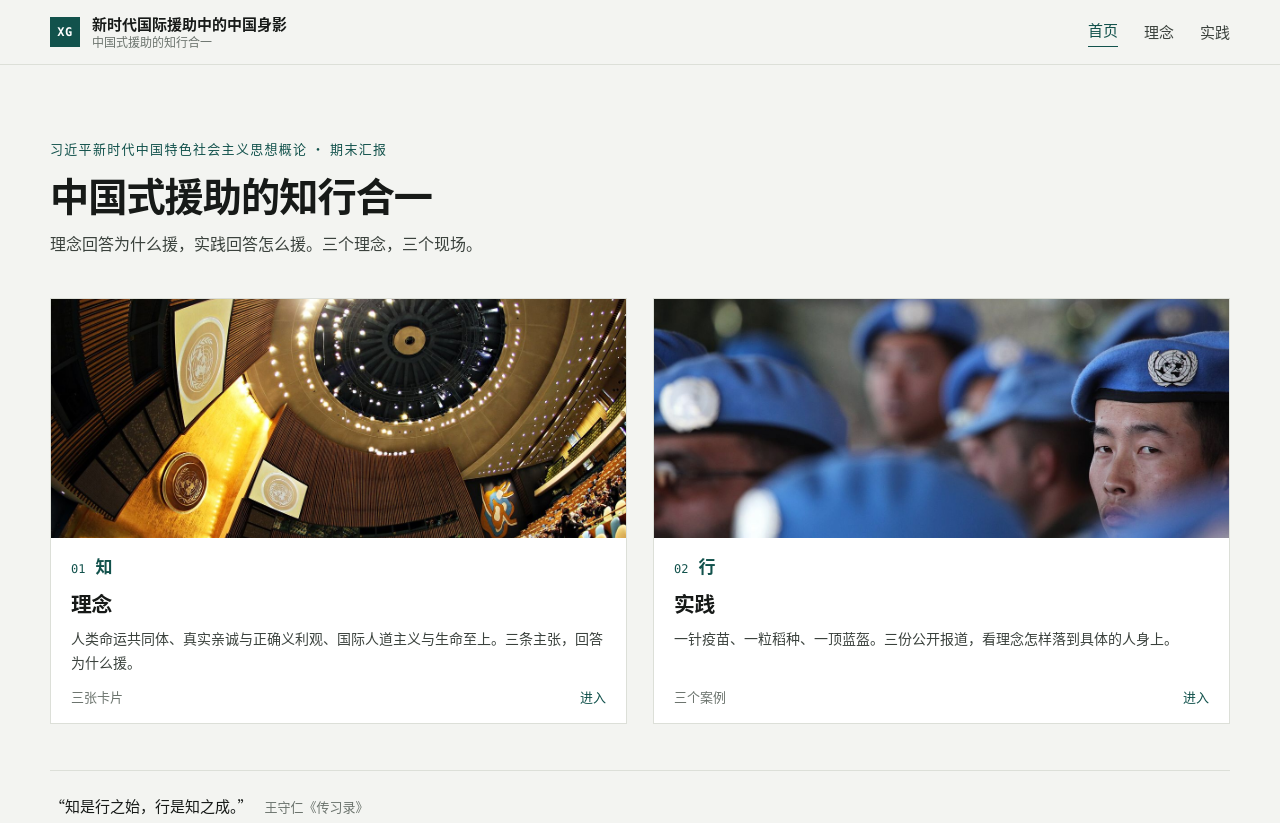
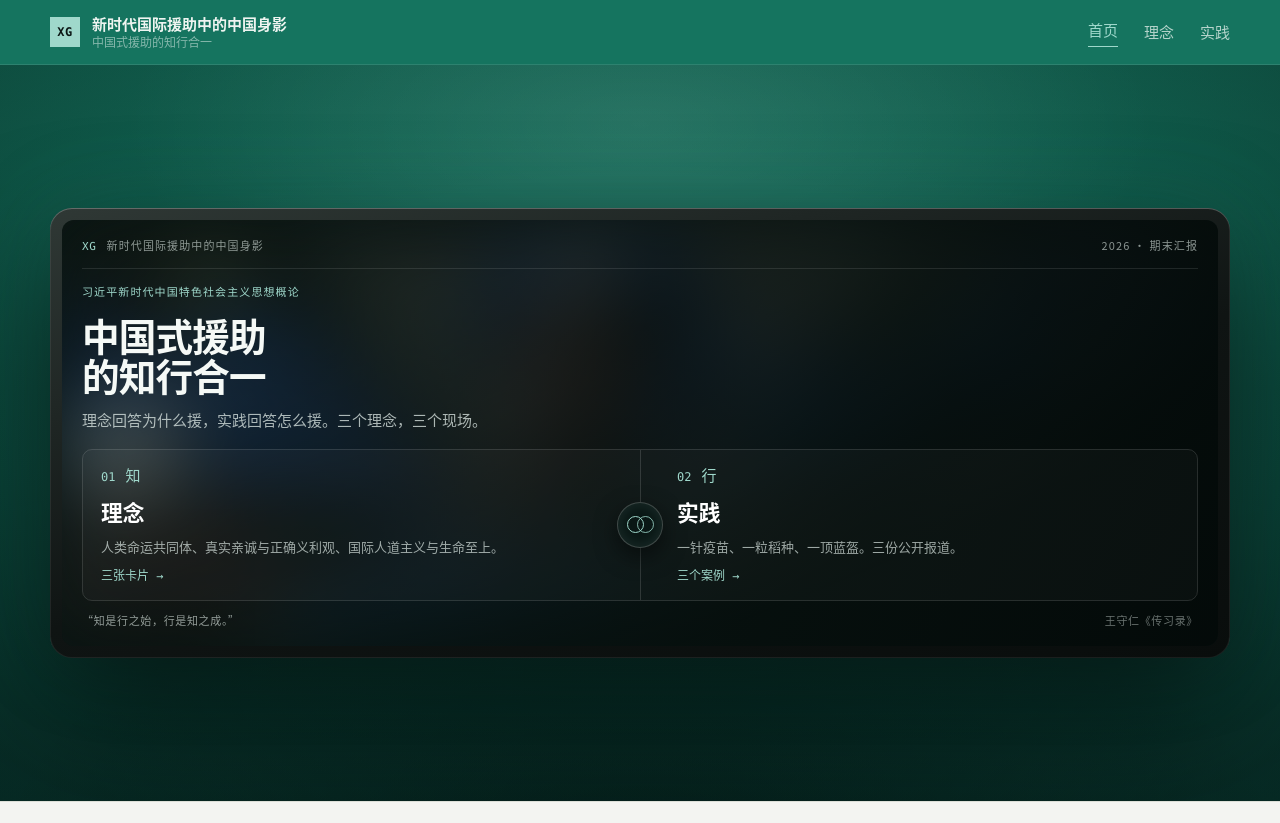
Before and after one commit to Nekobenzene/XGpre, a plain HTML site: page index.html in a window 1280 px wide. Shown: the top 823 px of the page. Drawn offline with Linux system fonts and the light colour scheme.

Commit message:
首页改版：暗场画框封面，知行扣合
参考画框式封面：深青场上一块暗色边框，屏幕内以模糊影像打底、青绿光过渡到黑。文案改为屏幕内的器件感排布：顶部状态条、主标题、底部两张卡。

理念与实践不再是并排两个入口，而是同一块面板的两半，接缝处用一个双环搭扣扣住，悬停时两环轻微相对转动，取「手握手」的意象。

只在首页生效：body[data-view=home] 时导航并入暗场，进入理念或实践页恢复浅色。其余结构与文案未改。

```diff
--- a/index.html
+++ b/index.html
@@ -80,43 +80,130 @@
     .nav-links a[aria-current="page"] { color: var(--accent); }
     .nav-links a[aria-current="page"]::after { content: ""; display: block; height: 1px; background: var(--accent); margin-top: 2px; }
 
-    /* 首页 */
-    .hero { padding-block: clamp(28px, 3.4vw, 46px) clamp(22px, 2.6vw, 32px); }
-    .eyebrow { margin: 0 0 12px; font-size: .8125rem; letter-spacing: .1em; color: var(--accent); }
-    .hero h1 { font-size: clamp(1.95rem, 4vw, 2.95rem); line-height: 1.14; letter-spacing: -.025em; }
-    .hero .lede { margin-top: 12px; max-width: 32em; font-size: 1.0313rem; line-height: 1.8; }
-    .doors { display: grid; grid-template-columns: 1fr 1fr; gap: clamp(16px, 2.2vw, 26px); margin-top: clamp(20px, 2.6vw, 30px); }
+    /* 首页：暗场封面 + 画框 */
+    .cover {
+      position: relative; overflow: hidden;
+      background: linear-gradient(180deg, #15745f 0%, #0e5446 44%, #0a3f36 100%);
+      min-height: calc(100dvh - 64px);
+      display: flex; align-items: center;
+      padding-block: clamp(14px, 2.6vw, 40px);
+    }
+    .cover::before {
+      content: ""; position: absolute; inset: 0; z-index: 0;
+      background:
+        radial-gradient(58% 46% at 50% 8%, rgba(255, 255, 255, .1), transparent 70%),
+        radial-gradient(70% 58% at 50% 108%, rgba(2, 10, 9, .5), transparent 72%);
+    }
+    .cover::after {
+      content: ""; position: absolute; inset: 0; z-index: 0;
+      background: radial-gradient(76% 66% at 50% 44%, transparent 44%, rgba(2, 10, 9, .4) 100%);
+    }
+    .cover > .wrap { position: relative; z-index: 1; }
+    .stage {
+      padding: 12px; border-radius: 22px;
+      background: linear-gradient(165deg, #2f3835, #0f1413 55%, #090d0c);
+      box-shadow:
+        0 50px 120px rgba(0, 0, 0, .62),
+        0 0 90px rgba(26, 122, 106, .18),
+        inset 0 1px 0 rgba(255, 255, 255, .2),
+        inset 0 0 0 1px rgba(255, 255, 255, .07);
+    }
+    .screen { position: relative; overflow: hidden; border-radius: 12px; background: #0a1513; isolation: isolate; }
+    .screen-wash {
+      position: absolute; inset: 0; z-index: 0;
+      background: url(assets/case-peace-1.jpg) center 34% / cover;
+      filter: blur(38px) saturate(1.25) brightness(.85);
+      opacity: .62;
+      -webkit-mask-image: linear-gradient(158deg, #000 0%, rgba(0, 0, 0, .6) 42%, transparent 76%);
+      mask-image: linear-gradient(158deg, #000 0%, rgba(0, 0, 0, .6) 42%, transparent 76%);
+    }
+    .screen::after {
+      content: ""; position: absolute; inset: 0; z-index: 0;
+      background: linear-gradient(118deg, rgba(6, 24, 21, .18) 0%, rgba(5, 14, 12, .62) 55%, rgba(3, 9, 8, .92) 100%);
+    }
+    .screen-in {
+      position: relative; z-index: 1;
+      padding: clamp(16px, 2.4vw, 32px);
+      min-height: clamp(400px, 54vh, 540px);
+      display: flex; flex-direction: column;
+    }
+    .screen-bar {
+      display: flex; align-items: center; justify-content: space-between; gap: 12px 20px; flex-wrap: wrap;
+      padding-bottom: clamp(14px, 2.2vw, 26px);
+      border-bottom: 1px solid rgba(255, 255, 255, .1);
+      font-size: .6875rem; letter-spacing: .1em; color: rgba(226, 238, 233, .6);
+    }
+    .screen-bar .sb-left { display: flex; align-items: baseline; gap: 10px; }
+    .screen-bar .sb-mark { font-family: var(--mono); color: #9fd8cb; letter-spacing: .06em; }
+    .screen-head { padding-block: clamp(18px, 3vw, 34px) clamp(16px, 2.4vw, 28px); }
+    .screen-head .kicker { font-size: .75rem; letter-spacing: .1em; color: #9fd8cb; }
+    .screen-head h1 {
+      margin-top: 12px;
+      color: #f5f9f6;
+      font-size: clamp(1.95rem, 4vw, 3.05rem);
+      line-height: 1.08; letter-spacing: -.022em;
+    }
+    .screen-head .lede { margin-top: 14px; color: rgba(226, 238, 233, .74); font-size: 1rem; line-height: 1.8; }
+
+    .doors {
+      position: relative; margin-top: auto;
+      display: grid; grid-template-columns: 1fr 1fr;
+      border: 1px solid rgba(255, 255, 255, .14);
+      border-radius: 10px; overflow: hidden;
+    }
     .door {
-      display: flex; flex-direction: column; background: var(--surface);
-      border: 1px solid var(--line); color: inherit;
-      transition: border-color .2s ease, box-shadow .2s ease;
+      display: block; padding: clamp(15px, 1.9vw, 21px) clamp(17px, 2.1vw, 25px);
+      background: rgba(255, 255, 255, .025); color: #e9f1ec;
+      transition: background-color .22s ease;
     }
-    .door:hover { border-color: var(--ink); text-decoration: none; }
-    .door:focus-visible { outline-offset: 2px; }
-    .door figure { margin: 0; aspect-ratio: 2 / 1; overflow: hidden; background: #e7e9e3; }
-    .door figure img { width: 100%; height: 100%; object-fit: cover; transition: transform .6s cubic-bezier(.16,1,.3,1); }
-    .door:hover figure img { transform: scale(1.03); }
-    .door-body { padding: 16px 22px 18px; display: flex; flex-direction: column; flex: 1; }
-    .door-tag { display: flex; align-items: baseline; gap: 10px; margin-bottom: 4px; }
-    .door-tag .n { font-family: var(--mono); font-size: .75rem; color: var(--accent); }
-    .door-tag .k { font-size: 1.0625rem; font-weight: 600; color: var(--accent); letter-spacing: .16em; }
-    .door h2 { font-size: clamp(1.3rem, 1.8vw, 1.55rem); }
-    .door .desc { margin-top: 5px; font-size: .9rem; line-height: 1.78; }
-    .door-foot {
-      margin-top: auto; padding-top: 12px; display: flex; align-items: center; justify-content: space-between;
-      font-size: .8125rem; color: var(--muted);
+    .door:hover { background: rgba(255, 255, 255, .08); text-decoration: none; }
+    .door + .door { border-left: 1px solid rgba(255, 255, 255, .14); }
+    .door-top { display: flex; align-items: baseline; gap: 10px; }
+    .door-n { font-family: var(--mono); font-size: .75rem; color: #9fd8cb; }
+    .door-k { font-size: .9375rem; letter-spacing: .2em; color: #9fd8cb; }
+    .door h2 { margin-top: 4px; color: #fff; font-size: clamp(1.15rem, 1.7vw, 1.4rem); letter-spacing: 0; }
+    .door p { margin-top: 5px; color: rgba(226, 238, 233, .68); font-size: .8438rem; line-height: 1.7; max-width: 32em; }
+    .door-go { display: inline-block; margin-top: 10px; font-size: .75rem; color: #9fd8cb; }
+    .door-go::after { content: " →"; font-family: var(--mono); }
+    .clasp {
+      position: absolute; left: 50%; top: 50%; transform: translate(-50%, -50%);
+      width: 46px; height: 46px; border-radius: 50%;
+      background: #0a1715; border: 1px solid rgba(255, 255, 255, .22);
+      box-shadow: 0 8px 22px rgba(0, 0, 0, .5), inset 0 0 14px rgba(159, 216, 203, .12);
+      display: grid; place-items: center;
     }
-    .door-foot .go { color: var(--accent); font-weight: 500; }
-    .door:hover .door-foot .go { text-decoration: underline; text-underline-offset: 3px; }
-    .epigraph {
-      margin: clamp(30px, 4vw, 46px) 0 0; padding-top: 22px; border-top: 1px solid var(--line);
-      font-size: .9375rem; color: var(--muted); display: flex; flex-wrap: wrap; gap: 4px 12px; align-items: baseline;
+    .clasp i {
+      position: absolute; width: 17px; height: 17px;
+      border: 1.5px solid #9fd8cb; border-radius: 50%;
+      transition: transform .35s cubic-bezier(.16, 1, .3, 1);
     }
-    .epigraph q { color: var(--ink); font-style: normal; }
-    .epigraph span { font-size: .8125rem; }
+    .clasp i:first-child { transform: translateX(-5px); }
+    .clasp i:last-child { transform: translateX(5px); opacity: .82; }
+    .doors:hover .clasp i:first-child { transform: translateX(-6px) rotate(-16deg); }
+    .doors:hover .clasp i:last-child { transform: translateX(6px) rotate(16deg); }
+    @media (min-width: 1025px) {
+      .door:first-child { padding-right: 36px; }
+      .door + .door { padding-left: 36px; }
+    }
+    .screen-foot {
+      margin-top: 14px; display: flex; justify-content: space-between; gap: 8px 20px; flex-wrap: wrap;
+      font-size: .6875rem; letter-spacing: .06em; color: rgba(226, 238, 233, .45);
+    }
+    .screen-foot q { font-style: normal; color: rgba(226, 238, 233, .62); }
+
+    /* 首页时导航并入暗场 */
+    body[data-view="home"] .nav { background: #15745f; border-bottom-color: rgba(255, 255, 255, .1); }
+    body[data-view="home"] .brand { color: #eef4f0; }
+    body[data-view="home"] .brand-mark { background: #9fd8cb; color: #0b1614; }
+    body[data-view="home"] .brand-text em { color: rgba(226, 238, 233, .55); }
+    body[data-view="home"] .nav-links a { color: rgba(226, 238, 233, .78); }
+    body[data-view="home"] .nav-links a:hover { color: #fff; }
+    body[data-view="home"] .nav-links a[aria-current="page"] { color: #9fd8cb; }
+    body[data-view="home"] .nav-links a[aria-current="page"]::after { background: #9fd8cb; }
 
     /* 视图通用 */
     .view { padding-block: clamp(30px, 4vw, 48px) clamp(48px, 6vw, 80px); }
+    .view-cover { padding-block: 0; }
     .back {
       display: inline-flex; align-items: center; gap: 8px;
       font-size: .875rem; color: var(--muted); margin-bottom: clamp(22px, 3vw, 34px);
@@ -211,20 +298,24 @@
 
     /* 投影常见 1366x768：压缩首屏，保证两张卡完整露出 */
     @media (min-width: 861px) and (max-height: 820px) {
-      .hero { padding-block: 24px 22px; }
-      .hero h1 { font-size: clamp(1.75rem, 3.3vw, 2.45rem); }
-      .hero .lede { font-size: 1rem; }
-      .doors { margin-top: 18px; }
-      .door figure { aspect-ratio: 2.4 / 1; }
-      .door-body { padding: 13px 20px 15px; }
-      .door h2 { font-size: 1.3rem; }
-      .door .desc { font-size: .875rem; line-height: 1.7; }
-      .door-foot { padding-top: 10px; }
+      .cover { min-height: calc(100dvh - 64px); padding-block: 12px; }
+      .screen-in { min-height: 0; padding: 16px 20px; }
+      .screen-bar { padding-bottom: 12px; }
+      .screen-head { padding-block: 14px 16px; }
+      .screen-head h1 { font-size: clamp(1.7rem, 3vw, 2.35rem); }
+      .screen-head .lede { margin-top: 10px; font-size: .9375rem; }
+      .screen-head .kicker { font-size: .6875rem; }
+      .door { padding: 12px 18px; }
+      .door p { font-size: .8125rem; }
+      .door-go { margin-top: 6px; }
+      .screen-foot { margin-top: 10px; }
     }
 
     @media (max-width: 1024px) {
       .doors { grid-template-columns: 1fr; }
-      .door figure { aspect-ratio: 16 / 8; }
+      .door + .door { border-left: 0; border-top: 1px solid rgba(255, 255, 255, .14); }
+      .clasp { display: none; }
+      .cover { min-height: calc(100dvh - 58px); }
       .case-grid { grid-template-columns: 1fr; }
       .case-media { grid-template-columns: 1fr 1fr; gap: 16px; }
     }
@@ -236,9 +327,16 @@
       .nav-in { height: 58px; }
       .nav-links { gap: 16px; font-size: .875rem; }
       .brand-text { display: none; }
-      .hero { padding-block: 34px 36px; }
-      .door-body { padding: 18px 20px 20px; }
-      .door figure { aspect-ratio: 16 / 10; }
+      .cover { padding-block: 10px 16px; }
+      .stage { padding: 8px; border-radius: 16px; }
+      .screen { border-radius: 10px; }
+      .screen-in { min-height: 0; padding: 14px 14px 16px; }
+      .screen-bar { font-size: .625rem; padding-bottom: 12px; }
+      .screen-head { padding-block: 14px 16px; }
+      .screen-head h1 { font-size: 1.75rem; }
+      .screen-head .lede { font-size: .9375rem; }
+      .door { padding: 14px 16px; }
+      .screen-foot { font-size: .625rem; }
       .case-bar { gap: 12px; }
       .case-tabs a { padding: 7px 11px; }
       .case-count { display: none; }
@@ -253,7 +351,7 @@
     }
   </style>
 </head>
-<body>
+<body data-view="home">
   <a class="skip" href="#main">跳到主要内容</a>
 
   <header class="nav">
@@ -273,41 +371,48 @@
   <main id="main" tabindex="-1">
 
     <!-- 首页 -->
-    <section class="view" id="view-home">
+    <section class="view view-cover" id="view-home">
+      <div class="cover">
         <div class="wrap">
-        <div class="hero">
-          <p class="eyebrow">习近平新时代中国特色社会主义思想概论 · 期末汇报</p>
-          <h1>中国式援助的知行合一</h1>
+          <div class="stage">
+            <div class="screen">
+              <div class="screen-wash" aria-hidden="true"></div>
+              <div class="screen-in">
+                <div class="screen-bar">
+                  <span class="sb-left"><span class="sb-mark">XG</span><span>新时代国际援助中的中国身影</span></span>
+                  <span class="sb-right">2026 · 期末汇报</span>
+                </div>
+
+                <div class="screen-head">
+                  <p class="kicker">习近平新时代中国特色社会主义思想概论</p>
+                  <h1>中国式援助<br>的知行合一</h1>
                   <p class="lede">理念回答为什么援，实践回答怎么援。三个理念，三个现场。</p>
                 </div>
 
                 <div class="doors">
                   <a class="door" href="#/theory">
-            <figure>
-              <img src="assets/theory-community.jpg" alt="联合国大会厅内景" width="1280" height="853" fetchpriority="high" decoding="async">
-            </figure>
-            <div class="door-body">
-              <p class="door-tag"><span class="n">01</span><span class="k">知</span></p>
+                    <span class="door-top"><span class="door-n">01</span><span class="door-k">知</span></span>
                     <h2>理念</h2>
-              <p class="desc">人类命运共同体、真实亲诚与正确义利观、国际人道主义与生命至上。三条主张，回答为什么援。</p>
-              <p class="door-foot"><span>三张卡片</span><span class="go">进入</span></p>
-            </div>
+                    <p>人类命运共同体、真实亲诚与正确义利观、国际人道主义与生命至上。</p>
+                    <span class="door-go">三张卡片</span>
                   </a>
-
                   <a class="door" href="#/practice/1">
-            <figure>
-              <img src="assets/case-peace-1.jpg" alt="中国维和军人头戴蓝色头盔列队" width="1280" height="806" fetchpriority="high" decoding="async">
-            </figure>
-            <div class="door-body">
-              <p class="door-tag"><span class="n">02</span><span class="k">行</span></p>
+                    <span class="door-top"><span class="door-n">02</span><span class="door-k">行</span></span>
                     <h2>实践</h2>
-              <p class="desc">一针疫苗、一粒稻种、一顶蓝盔。三份公开报道，看理念怎样落到具体的人身上。</p>
-              <p class="door-foot"><span>三个案例</span><span class="go">进入</span></p>
-            </div>
+                    <p>一针疫苗、一粒稻种、一顶蓝盔。三份公开报道。</p>
+                    <span class="door-go">三个案例</span>
                   </a>
+                  <span class="clasp" aria-hidden="true"><i></i><i></i></span>
                 </div>
 
-        <p class="epigraph"><q>知是行之始，行是知之成。</q><span>王守仁《传习录》</span></p>
+                <div class="screen-foot">
+                  <q>知是行之始，行是知之成。</q>
+                  <span>王守仁《传习录》</span>
+                </div>
+              </div>
+            </div>
+          </div>
+        </div>
       </div>
     </section>
 
@@ -606,6 +711,7 @@
       let first = true;
       function render() {
         const { view, caseNo } = parse();
+        document.body.dataset.view = view;
         for (const [name, el] of Object.entries(views)) {
           el.hidden = name !== view;
         }
```
Lines whose indentation alone changed are shown as unchanged.
